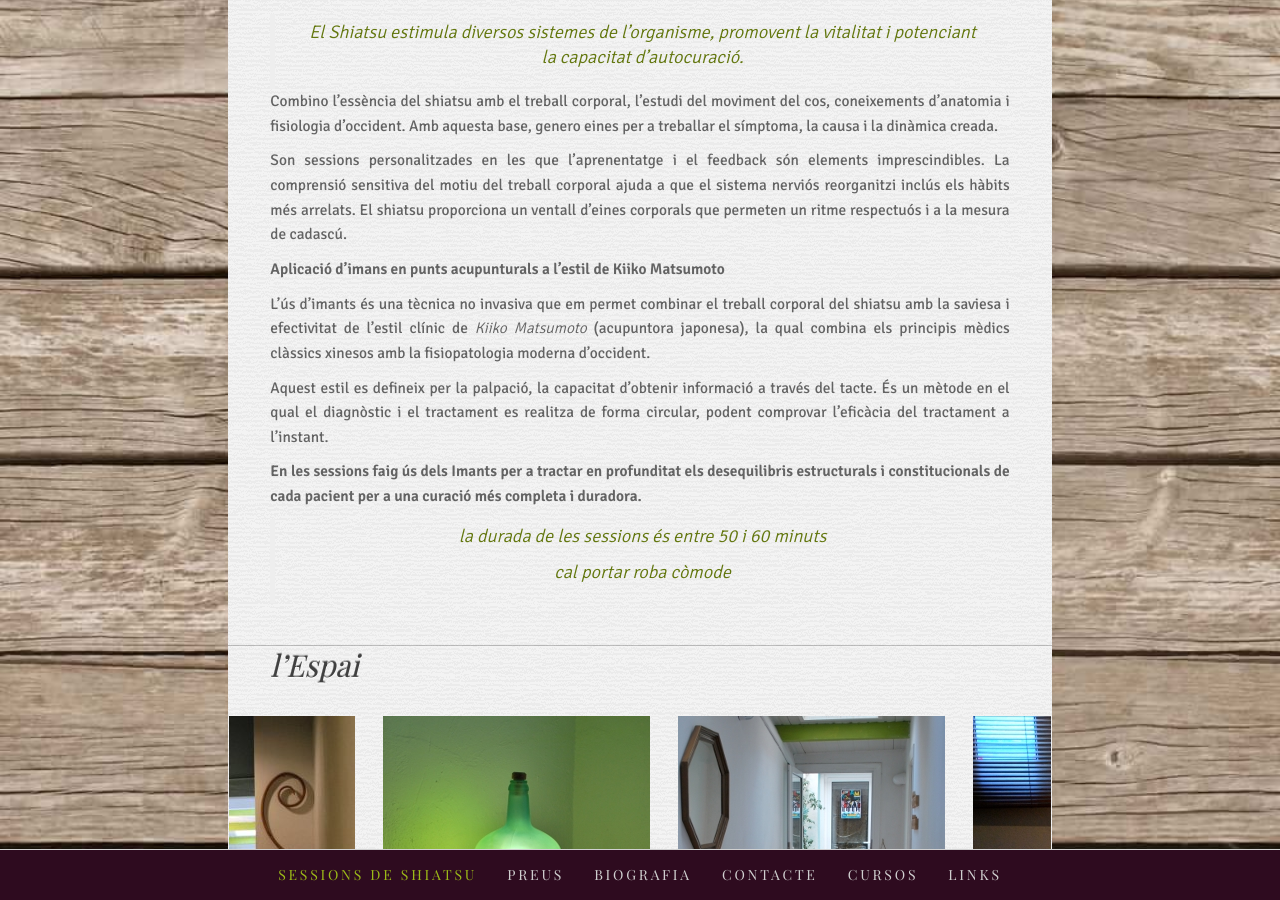
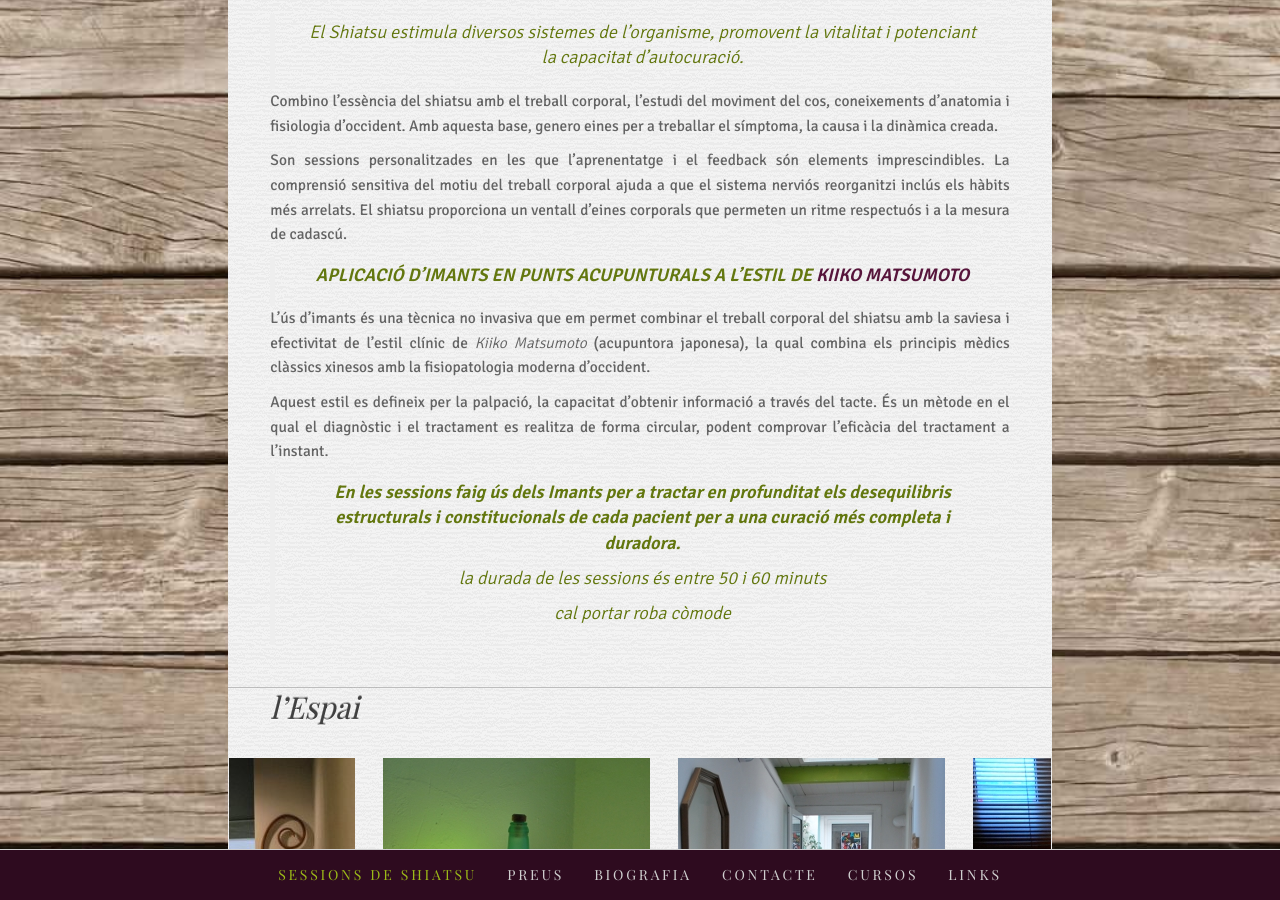
Before and after one commit to agustibr/shiatsu.nuriabelloc.com, a Jekyll site: the page built from cat/1-sessions.md, in a window 1280 px wide and 900 px high, scrolled down 771 px. Built offline with Jekyll 4.4.1, drawn with Linux system fonts in a browser that asks for light colours; some web fonts are replaced.

Commit message:
Updated 1-sessions.md

```diff
--- a/cat/1-sessions.md
+++ b/cat/1-sessions.md
@@ -39,13 +39,13 @@ Combino l'essència del shiatsu amb el treball corporal, l’estudi del moviment
 
 Son sessions personalitzades en les que l’aprenentatge i el feedback són elements imprescindibles. La comprensió sensitiva del motiu del treball corporal ajuda a que el sistema nerviós reorganitzi inclús els hàbits més arrelats. El shiatsu proporciona un ventall d’eines corporals que permeten un ritme respectuós i a la mesura de cadascú.
 
-**Aplicació d'imans en punts acupunturals a l'estil de Kiiko Matsumoto**
+> **APLICACIÓ D'IMANTS EN PUNTS ACUPUNTURALS A L'ESTIL DE [KIIKO MATSUMOTO](http://www.kiikomatsumoto.com/)**
 
 L'ús d'imants és una tècnica no invasiva que em permet combinar el treball corporal del shiatsu amb la saviesa i efectivitat de l'estil clínic de _Kiiko Matsumoto_ (acupuntora japonesa), la qual combina els principis mèdics clàssics xinesos amb la fisiopatologia moderna d'occident.
 
 Aquest estil es defineix per la palpació, la capacitat d'obtenir informació a través del tacte. És un mètode en el qual el diagnòstic i el tractament es realitza de forma circular, podent comprovar l'eficàcia del tractament a l'instant.
 
-**En les sessions faig ús dels Imants per a tractar en profunditat els desequilibris estructurals i constitucionals de cada pacient per a una curació més completa i duradora.**
+> **En les sessions faig ús dels Imants per a tractar en profunditat els desequilibris estructurals i constitucionals de cada pacient per a una curació més completa i duradora.**
 
 > _la durada de les sessions és entre 50 i 60 minuts_
 
```
